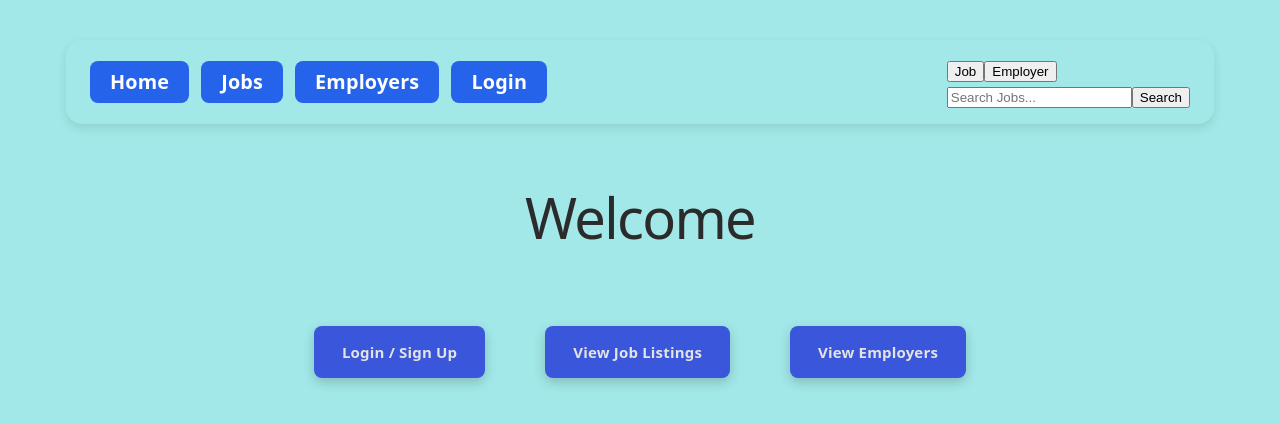
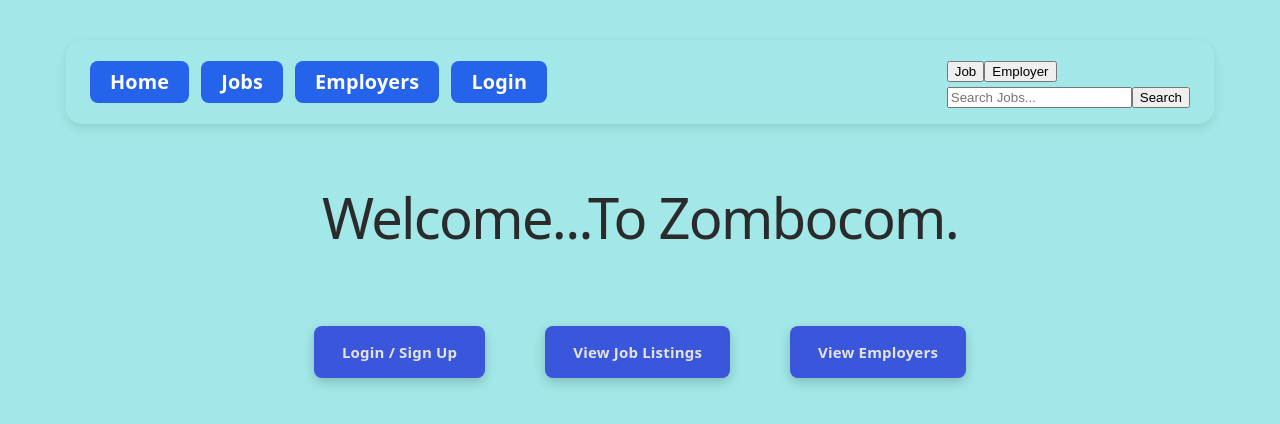
Before and after one commit to ZupperZane/Project-Two, a React (Vite) app: page /home in a window 1280 px wide. Shown: the top 424 px of the page. Built offline with nearby package versions, Linux system fonts and the light colour scheme; no server answers.

Commit message:
Entirely necessary commit

```diff
--- a/src/pages/Home.tsx
+++ b/src/pages/Home.tsx
@@ -10,7 +10,7 @@ function Home() {
     <div className="page">
       <NavbarComponent />
       <div className="page-center" style={{ paddingTop: 80 }}>
-        <h1 style={{ color: "var(--text-1)", margin: 0 }}>Welcome</h1>
+        <h1 style={{ color: "var(--text-1)", margin: 0 }}>Welcome...To Zombocom.</h1>
         <div style={{display: "flex", gap: 60, flexWrap: "wrap", justifyContent: "center", paddingTop: 80, }}>
           {user
             ? <Link to="/dashboard" className="btn" style={{ color: "var(--text-2)" }}>Go to Dashboard</Link>
```
